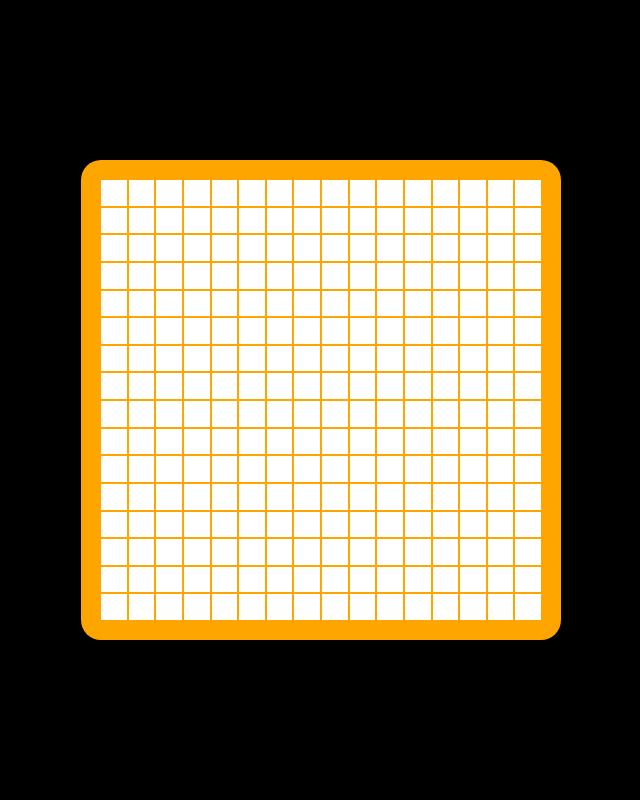
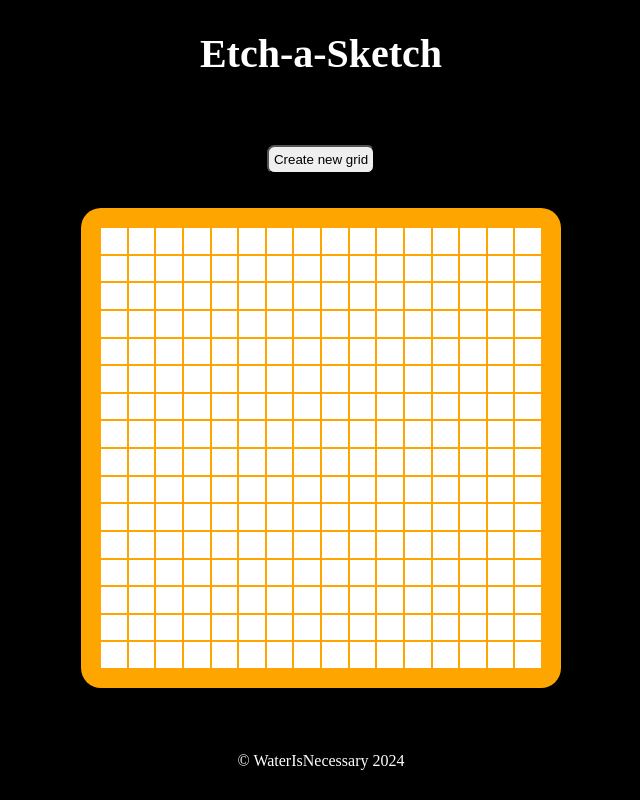
Before and after one commit to WaterIsNecessary/etch-a-sketch, a plain HTML site: page index.html in a window 1280 px wide. Shown: the whole page, without its empty margins (319-959 px from the left). Drawn offline with Linux system fonts and the light colour scheme.

Commit message:
UPDATE js html and css to finalize with to do list

```diff
--- a/index.html
+++ b/index.html
@@ -11,7 +11,13 @@
 
 <body>
 
+    <header>Etch-a-Sketch</header>
+
+    <button class="btn">Create new grid</button>
+
     <div class="sketchpad"></div>
+
+    <footer>© WaterIsNecessary 2024</footer>
 
 
     <script src="index.js"></script>
--- a/index.js
+++ b/index.js
@@ -1,12 +1,47 @@
 const sketchpad = document.querySelector('.sketchpad');
+const pixelButton = document.querySelector('.btn');
 
-for (let i = 0; i < 16; i ++) {
+createGrid();
+
+pixelButton.addEventListener('click', event => {
+
+    promptMessage();
+
+});
+
+function promptMessage() {
+
+    let pixelCount = window.prompt('How many squares per side would you like your new grid to be?', '50');
+
+    if (typeof pixelCount === 'string') {
+
+        if (Number(pixelCount) <= 100 && Number(pixelCount >= 1)) {
+
+            createGrid(pixelCount);
+
+        } else {
+
+            alert('Please enter a valid input (i.e. a number between 1 and 100).');
+
+            promptMessage();
+
+        }
+    }
+
+};
+
+function createGrid(pixelCount = 16) {
+
+    removeGrid();
+
+
+    for (let i = 0; i < pixelCount; i ++) {
 
         const row = document.createElement('div');
 
         row.setAttribute('class', `row ${i}`)
 
-    for (let j = 0; j < 16; j ++) {
+        for (let j = 0; j < pixelCount; j ++) {
 
             const rowEntry = document.createElement('div');
 
@@ -26,3 +61,25 @@ for (let i = 0; i < 16; i ++) {
         sketchpad.appendChild(row);
 
     }
+
+
+
+};
+
+function removeGrid() {
+
+    const rows = document.querySelectorAll('.row');
+    const rowEntries = document.querySelectorAll('.rowEntry');
+
+    rowEntries.forEach(ele => {
+
+        ele.remove();
+
+    });
+
+    rows.forEach(ele => {
+
+        ele.remove();
+
+    });
+};
--- a/style.css
+++ b/style.css
@@ -61,3 +61,42 @@ body {
     flex: 1;
 
 }
+
+header {
+
+    background-color: black;
+
+    margin-bottom: auto;
+
+    font-size: 40px;
+    font-weight: bold;
+
+    padding: 30px;
+    padding-bottom: 0px;
+
+    color: white;
+
+}
+
+footer {
+
+    background-color: black;
+
+    color: white;
+
+    padding: 30px;
+
+    margin-top: auto;
+
+}
+
+.btn {
+
+    margin-top: auto;
+    margin-bottom: auto;
+    padding: 5px;
+
+
+    border-radius: 7.5px;
+
+}
```
Also changed, not shown: 1 other file. Lines whose indentation alone changed are shown as unchanged.
